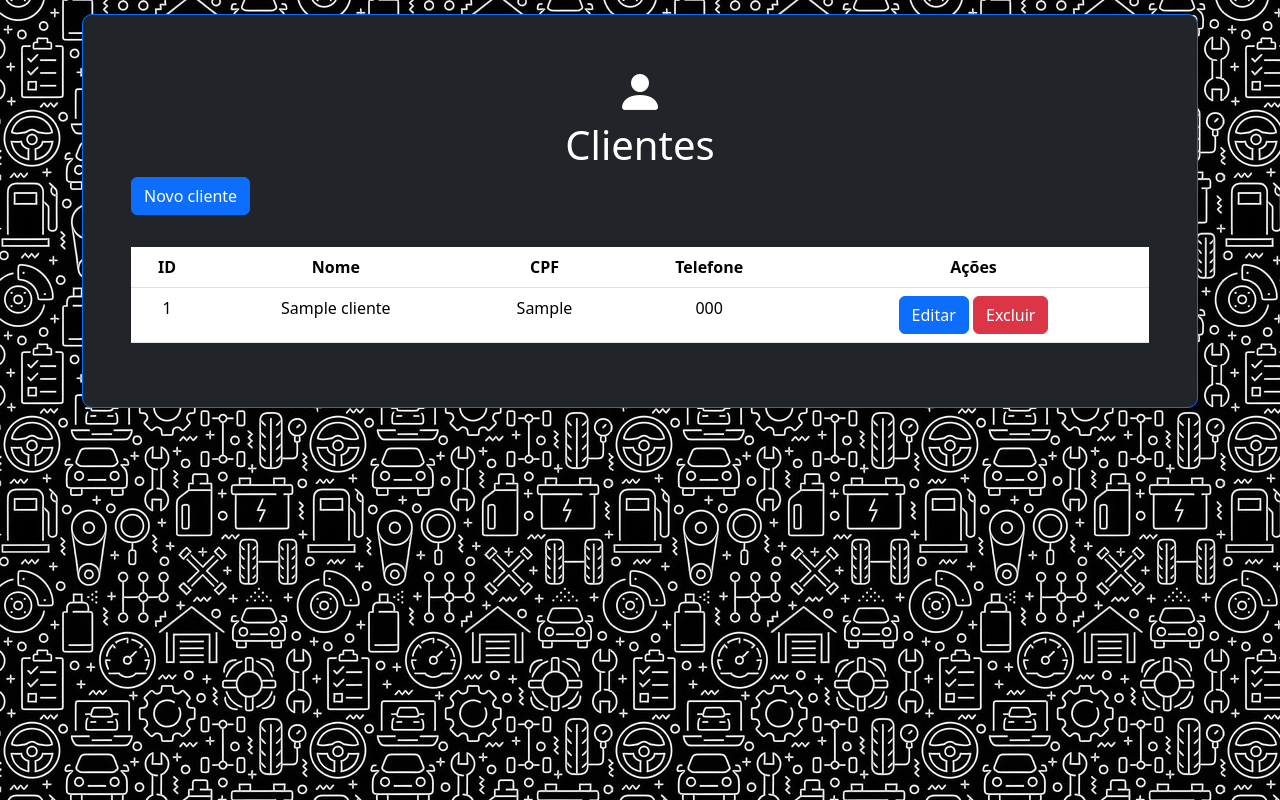
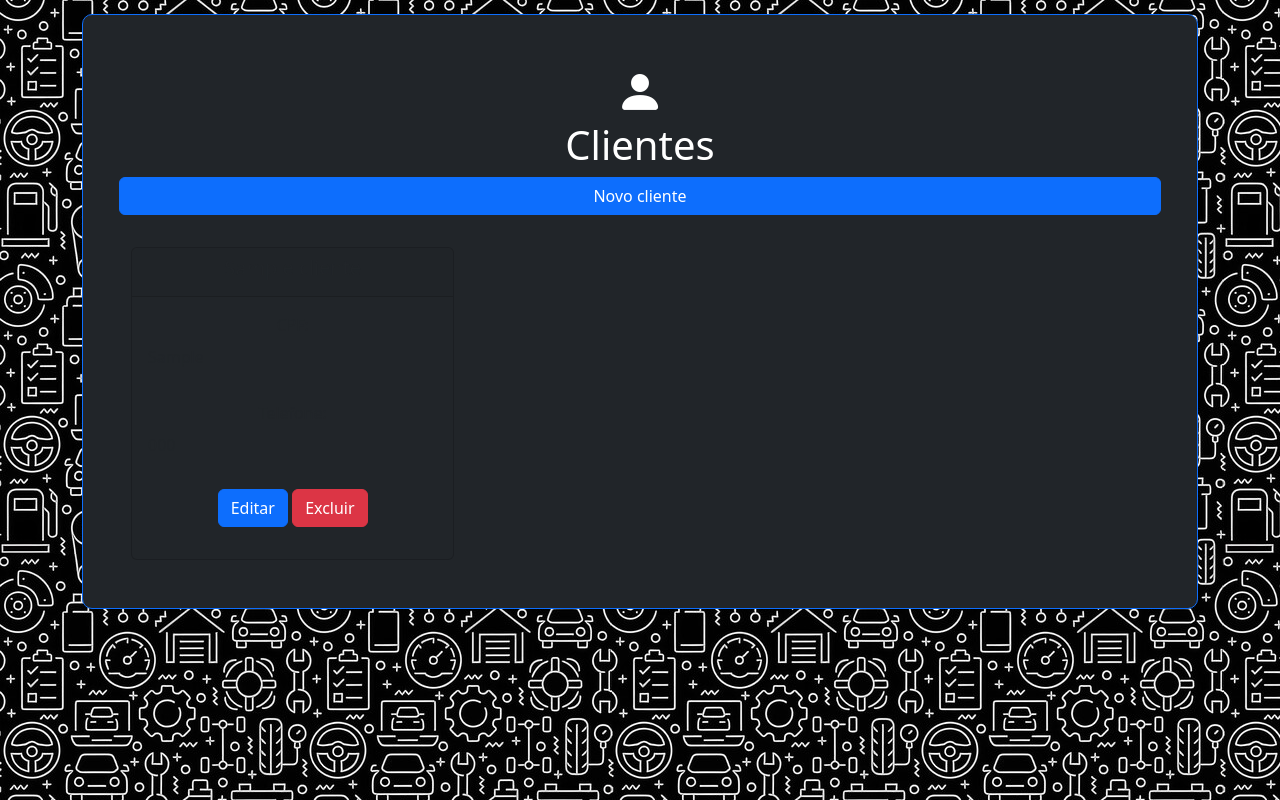
Before and after one commit to mateusseiboth/web3, a PHP site: page /web3/cliente/listar in a window 1280 px wide. Shown: the part 58-858 px from the top of the page. Run offline with PHP 8.4, Linux system fonts and the light colour scheme; the visitor is signed in with stand-in values (Sample User, id 1); tables that the repository leaves empty or names only in its code hold one stand-in row (values such as "Sample post"); some libraries are stand-ins or nearby versions.

Commit message:
Tabela alterada para card

```diff
--- a/views/frmCliente.php
+++ b/views/frmCliente.php
@@ -1,5 +1,5 @@
 <style>
-  h1 {
+  h1,p {
     text-align: center;
   }
 </style>
@@ -8,22 +8,12 @@
   <i class="bi bi-person-fill" style="font-size: 3rem"></i>
   <div class="">Clientes</div>
 </h1>
-
+<div class='row'>
 <!-- Tabela de clientes -->
 <button type="button" class="btn btn-primary" data-bs-toggle="modal" data-bs-target="#myModal">
   Novo cliente
 </button>
-<table class="table tabelinha" style="text-align: center; margin-top: 2em;">
-  <thead>
-    <tr>
-      <th scope="col">ID</th>
-      <th scope="col">Nome</th>
-      <th scope="col">CPF</th>
-      <th scope="col">Telefone</th>
-      <th scope="col">Ações</th>
-    </tr>
-  </thead>
-  <tbody>
+
     <!-- Linhas da tabela serão preenchidas com dados do banco de dados -->
     <?php
     // Obtém o path para as ações de editar e excluir
@@ -32,23 +22,37 @@
 
     // Exibe cada cliente em uma linha da tabela
     foreach ($clientes as $cliente) {
-      echo "<tr>";
-      echo "<td>{$cliente['id']}</td>";
-      echo "<td>{$cliente['nome']}</td>";
-      echo "<td>{$cliente['cpf']}</td>";
-      echo "<td>{$cliente['telefone']}</td>";
-      echo "<td>
-              <button type='button' class='btn btn-primary btn-editar' data-bs-toggle='modal' data-bs-target='#myModal'
+
+echo "<div class='col-sm-4 col-md-4 col-lg-4' style='margin-top: 2rem;' onLoad='carregarTema()''>
+    <div id='cartao' class='card corzinha'>
+
+        <div class='card-header' style='text-align: center;'>
+            <h5 class='card-title'>{$cliente['nome']}</h5>
+        </div>
+        <div class='card-body' style='text-align: center;'>
+
+            <div class='mb-3'>
+                <label for='placa' class='form-label'>CPF: </label>
+                <div class='input-group col-md-6 mb-3'>
+                   <p>{$cliente['cpf']} </p>
+                </div>
+            </div>
+            <div class='mb-3'>
+                <label for='preco' class='form-label'>Telefone:</label>
+                <div class='input-group col-md-6 mb-3'>
+                    <p>{$cliente['telefone']}</p>
+                </div>
+            <div class='mb-6'>
+            <button type='button' class='btn btn-primary btn-editar' data-bs-toggle='modal' data-bs-target='#myModal'
                 data-id='{$cliente['id']}' data-nome='{$cliente['nome']}' data-cpf='{$cliente['cpf']}' data-telefone='{$cliente['telefone']}''>
                 Editar
               </button>
               <a href='$pathExcluir/{$cliente['id']}' class='btn btn-danger'>Excluir</a>
-            </td>";
-      echo "</tr>";
-    }
-    ?>
-  </tbody>
-</table>
+                </div>
+            </div>
+        </div>
+    </div>
+</div>"; }?>
 
 <!-- Criação da modal -->
 <div class="modal fade" id="myModal" tabindex="-1" aria-labelledby="exampleModalLabel" aria-hidden="true">
```
